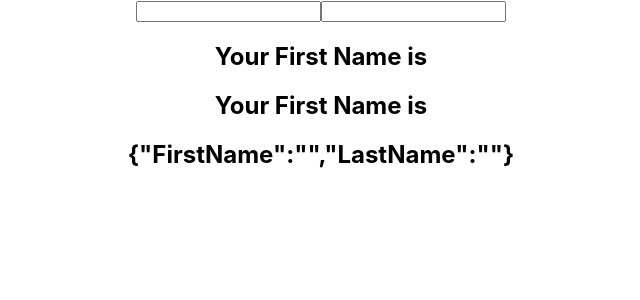
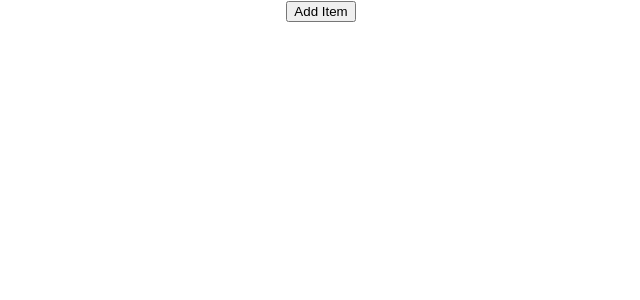
Before and after one commit to ACPRAJ/React-Samples, a React (Create React App) app in the folder hooks-samples/: page / in a window 1280 px wide. Shown: the top 300 px of the page, without its empty margins (319-959 px from the left). Built offline with nearby package versions, Linux system fonts and the light colour scheme.

Commit message:
UseState with arrays

```diff
--- a/hooks-samples/src/App.js
+++ b/hooks-samples/src/App.js
@@ -3,12 +3,14 @@
 // import HookCounter from "./Components/Use-State/HookCounter";
 import IncrementCounter from "./Components/Use-State/IncrementCounter";
 import UseStateObject from "./Components/Use-State/UseStateObject";
+import UseStateWithArrays from "./Components/Use-State/UseStateWithArrays";
 
 function App() {
   return (
     <div className="App">
-      <UseStateObject />
-      {/*<IncrementCounter />
+      <UseStateWithArrays />
+      {/*<UseStateObject />
+      <IncrementCounter />
        <HookCounter /> */}
     </div>
   );
--- /dev/null
+++ b/hooks-samples/src/Components/Use-State/UseStateWithArrays.js
@@ -0,0 +1,27 @@
+import React, { useState } from "react";
+
+function UseStateWithArrays() {
+  const [Items, setItems] = useState([]);
+
+  const AddItemClicked = () => {
+    setItems([
+      ...Items,
+      {
+        id: Items.length,
+        value: Math.floor(Math.random() * 10) + 1
+      }
+    ]);
+  };
+  return (
+    <div>
+      <button onClick={AddItemClicked}>Add Item</button>
+      <ul>
+        {Items.map(item => (
+          <li key={Items.id}>{item.value}</li>
+        ))}
+      </ul>
+    </div>
+  );
+}
+
+export default UseStateWithArrays;
```
